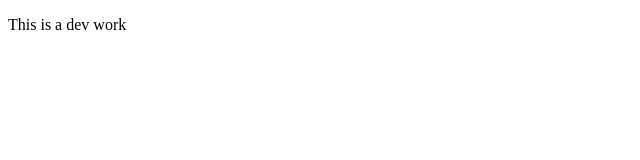
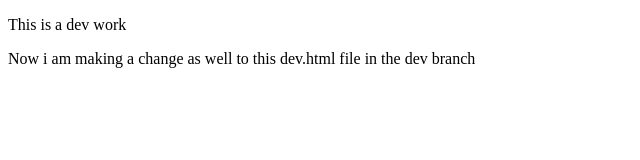
Before and after one commit to EttaJames/git-for-beginners, a plain HTML site: page dev.html in a window 1280 px wide. Shown: the whole page, without its empty margins (0-640 px from the left). Drawn offline with Linux system fonts and the light colour scheme.

Commit message:
edited the dev.html file in the dev branch

```diff
--- a/dev.html
+++ b/dev.html
@@ -7,5 +7,6 @@
 </head>
 <body>
     <p>This is a dev work</p>
+    <p>Now i am making a change as well to this dev.html file in the dev branch</p>
 </body>
 </html>
```
